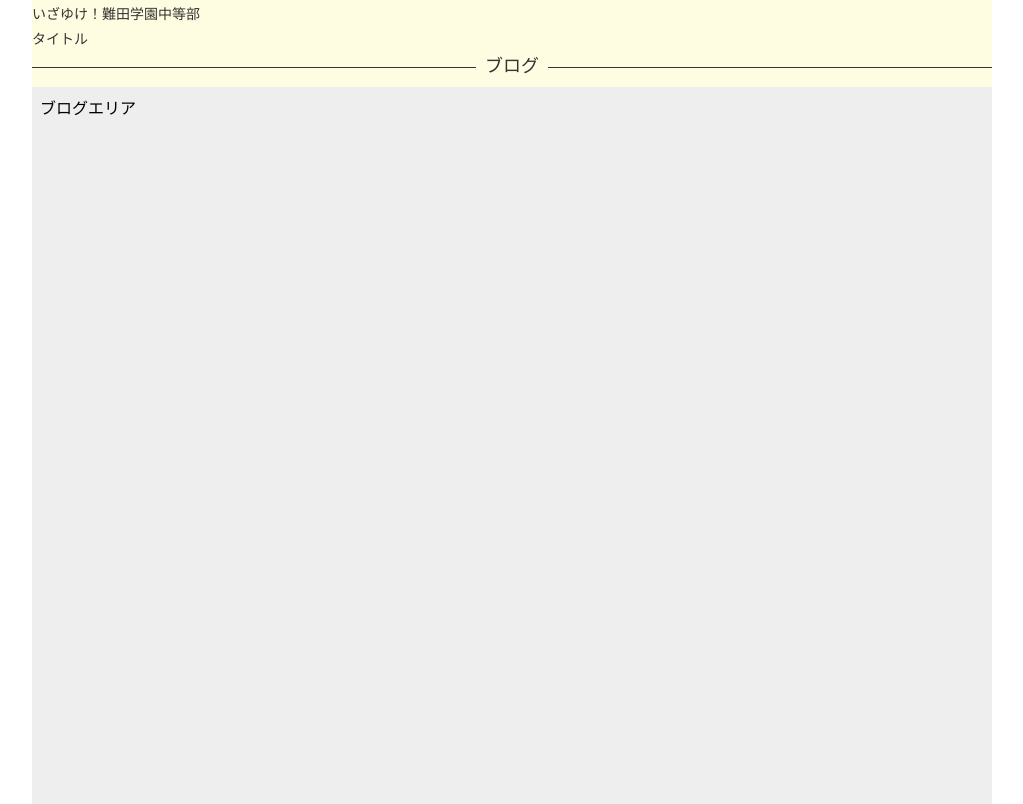
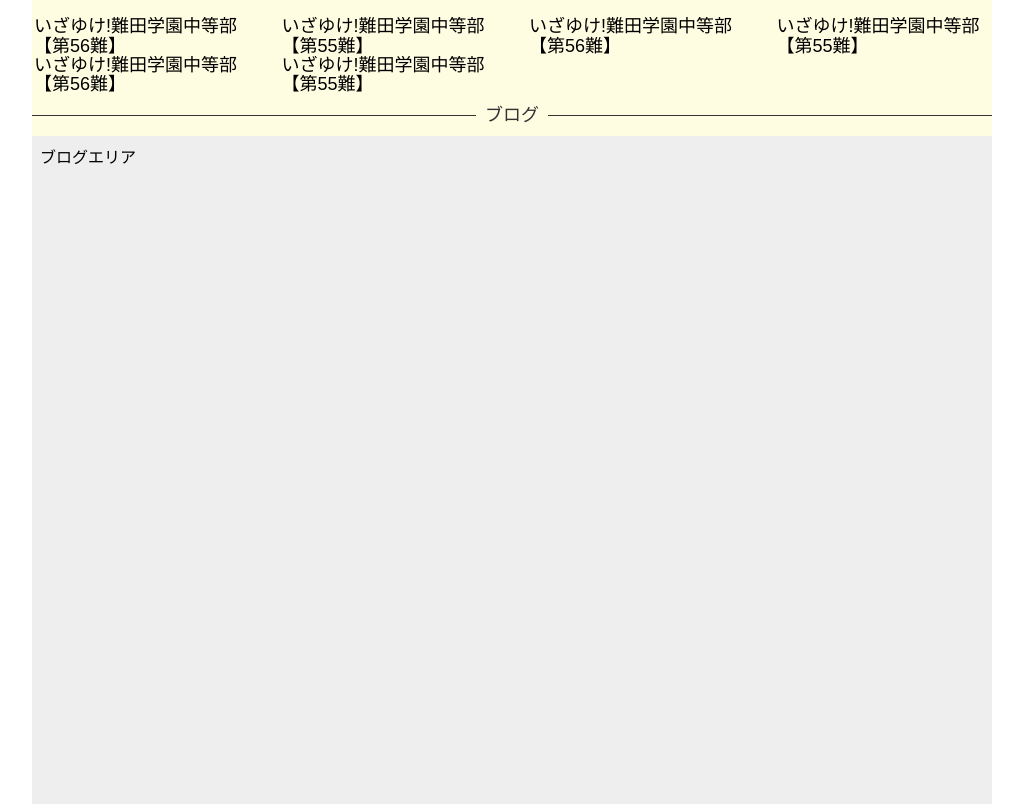
Before and after one commit to hm0524/portfolio01, a plain HTML site: page index.html in a window 1280 px wide. Shown: the part 1153-1957 px from the top of the page, without its empty margins (128-1151 px from the left). Drawn offline with Linux system fonts and the light colour scheme.

Commit message:
Add files via upload

```diff
--- /dev/null
+++ b/css/link-rotat.css
@@ -0,0 +1,75 @@
+.class-work-list a{
+	color: #000;
+	display: inline-block;
+	overflow: hidden;
+	vertical-align: top;
+	-webkit-perspective: 600px;
+	-moz-perspective: 600px;
+	-o-perspective: 600px;
+	-ms-perspective: 600px;
+	perspective: 600px;
+	-webkit-perspective-origin: 50% 50%;
+	-moz-perspective-origin: 50% 50%;
+	-o-perspective-origin: 50% 50%;
+	-ms-perspective-origin: 50% 50%;
+	perspective-origin: 50% 50%;
+}
+
+.class-work-list a span{
+	display: block;
+	position: relative;
+	padding: 0 2px;
+	-webkit-transition: all 400ms ease;
+	-moz-transition: all 400ms ease;
+	-o-transition: all 400ms ease;
+	-ms-transition: all 400ms ease;
+	transition: all 400ms ease;
+	-webkit-transform-origin: 50% 0%;
+	-moz-transform-origin: 50% 0%;
+	-o-transform-origin: 50% 0%;
+	-ms-transform-origin: 50% 0%;
+	transform-origin: 50% 0%;
+	-webkit-transform-style: preserve-3d;
+	-moz-transform-style: preserve-3d;
+	-o-transform-style: preserve-3d;
+	-ms-transform-style: preserve-3d;
+	transform-style: preserve-3d;
+}
+
+.class-work-list a:hover span {
+	background: #FBA746;
+	-webkit-transform: translate3d( 0px, 0px, -30px ) rotateX( 90deg );
+	-moz-transform: translate3d( 0px, 0px, -30px ) rotateX( 90deg );
+	-o-transform: translate3d( 0px, 0px, -30px ) rotateX( 90deg );
+	-ms-transform: translate3d( 0px, 0px, -30px ) rotateX( 90deg );
+	transform: translate3d( 0px, 0px, -30px ) rotateX( 90deg );
+}
+
+.class-work-list a span:after {
+	content: attr(data-subtitle);
+	display: block;
+	position: absolute;
+	left: 0;
+	top: 0;
+	padding: 0 2px;
+	color: #fff;
+	background: #FBA746;
+	-webkit-transform-origin: 50% 0%;
+	-moz-transform-origin: 50% 0%;
+	-o-transform-origin: 50% 0%;
+	-ms-transform-origin: 50% 0%;
+	transform-origin: 50% 0%;
+	-webkit-transform: translate3d( 0px, 105%, 0px ) rotateX( -90deg );
+	-moz-transform: translate3d( 0px, 105%, 0px ) rotateX( -90deg );
+	-o-transform: translate3d( 0px, 105%, 0px ) rotateX( -90deg );
+	-ms-transform: translate3d( 0px, 105%, 0px ) rotateX( -90deg );
+	transform: translate3d( 0px, 105%, 0px ) rotateX( -90deg );
+}
+
+.class-work-list .center {
+	text-align: center;
+}
+
+.class-work-list a {
+	text-align: left;
+}
--- a/css/style.css
+++ b/css/style.css
@@ -264,6 +264,8 @@ nav a {
 	margin-left: 0.5em;
 }
 
+/* ――――― 作品一覧 ――――― */
+
 
 /* ――――― sns アイコン ――――― */
 .clearfix{
--- a/index.html
+++ b/index.html
@@ -10,6 +10,7 @@
 		<link rel="stylesheet" type="text/css" href="css/slick.css" />
 		<link rel="stylesheet" type="text/css" href="css/style.css" />
 		<link rel="stylesheet" type="text/css" href="css/pick-up-title.css" />
+		<link rel="stylesheet" type="text/css" href="css/link-rotat.css" />
 
 	</head>
 	<body id="element-id">
--- a/js/script.js
+++ b/js/script.js
@@ -1,3 +1,28 @@
+/**
+ * 作品一覧(Model)
+ * @param  {Number} id
+ * @param  {String} title
+ * @param  {String} subtitle
+ * @param  {String} url
+ */
+var workListModel = Backbone.Model.extend({
+
+	// インスタンス生成時に設定するデフォルト値を定義
+	defaults: {
+		"id": "",
+		"title": "",
+		"subtitle": "",
+		"url": ""
+	},
+
+});
+
+/**
+ * 作品一覧(Collection)
+ */
+var workListCollection = Backbone.Collection.extend({
+	model: workListModel
+});
 
 var _Model = Backbone.Model.extend({
 	//constructor: function() {},
@@ -344,6 +369,9 @@ workListPaddingTop = function(xxx){
 
 };
 
+
+
+
 /**
  * ウインドウリサイズ完了(一応)処理
  */
@@ -370,8 +398,63 @@ workListPaddingTop = function(xxx){
 
 }());
 
+(function () {
 
-(function () {
+	var _workListCollection
+
+	/**
+	 * CSVデータをJSON形式に変換
+	 * @param  {Object} csvArray
+	 * @return {Object} jsonArray
+	 */
+	function csv2json(csvArray){
+		var jsonArray = [];
+
+		// 1行目から「項目名」の配列を生成する
+		var items = csvArray[0].split(',');
+
+		// CSVデータの配列の各行をループ処理する
+		//// 配列の先頭要素(行)は項目名のため処理対象外
+		//// 配列の最終要素(行)は空のため処理対象外
+		for (var i = 1; i < csvArray.length - 1; i++) {
+			var a_line = new Object();
+			// カンマで区切られた各データに分割する
+			var csvArrayD = csvArray[i].split(',');
+			//// 各データをループ処理する
+			for (var j = 0; j < items.length; j++) {
+				// 要素名：items[j]
+				// データ：csvArrayD[j]
+				a_line[items[j]] = csvArrayD[j];
+			}
+			jsonArray.push(a_line);
+		}
+		//console.debug(jsonArray);
+		return jsonArray;
+	}
+
+	/**
+	 * csvファイル読み込み
+	 * @param  {String} _fileName 読み込むファイル名
+	 */
+	readCsvData = function(_fileName){
+
+		$.get(_fileName,function(data){
+
+			var d = data.split('\n'); // 1行ごとに分割する
+			var jsonArray = csv2json(d); // JSON形式に変換
+
+			_workListCollection = new workListCollection([jsonArray]);
+
+			console.log("objs: " + JSON.stringify(_workListCollection));
+
+		})
+
+	};
+
+	readCsvData('worklist.csv');
+
+//	var objs = new Backbone.Collection([jsonWorklist]);
+//	console.log("objs: " + JSON.stringify(objs));
 
 	var _M = new _Model();
 	var _V = new _View({model:_M});
--- a/temp_top.html
+++ b/temp_top.html
@@ -18,8 +18,17 @@
 
 			<article id="id-work-list" class="class-work-list">
 				<h4 class="class-sub-title">作品一覧</h4>
-				<h5>いざゆけ！難田学園中等部</h5>
-				<h5>タイトル</h5>
+<!--				<h5>いざゆけ！難田学園中等部</h5>	-->
+				<div class="row center">
+					<h4>
+						<a href="#" class="col-md-3"><span data-subtitle="【第56難】奴らに気をつけろ">いざゆけ!難田学園中等部【第56難】</span></a>
+						<a href="#" class="col-md-3"><span data-subtitle="【第55難】臨海学校">いざゆけ!難田学園中等部【第55難】</span></a>
+						<a href="#" class="col-md-3"><span data-subtitle="【第56難】奴らに気をつけろ">いざゆけ!難田学園中等部【第56難】</span></a>
+						<a href="#" class="col-md-3"><span data-subtitle="【第55難】臨海学校">いざゆけ!難田学園中等部【第55難】</span></a>
+						<a href="#" class="col-md-3"><span data-subtitle="【第56難】奴らに気をつけろ">いざゆけ!難田学園中等部【第56難】</span></a>
+						<a href="#" class="col-md-3"><span data-subtitle="【第55難】臨海学校">いざゆけ!難田学園中等部【第55難】</span></a>
+					</h4>
+				</div>
 			</article>
 
 			<article id="id-blog" class="class-blog">
--- /dev/null
+++ b/worklist.csv
@@ -0,0 +1,3 @@
+id,title,subtitle,url
+1,いざゆけ!難田学園中等部【第56難】,【第56難】奴らに気をつけろ,nanda/nanda56.html
+2,いざゆけ!難田学園中等部【第55難】,【第55難】臨海学校,nanda/nanda55.html
```
Also changed, not shown: img/__image_slider_3.jpg (added), img/image_slider_1.jpg (added), img/image_slider_2.jpg (added), img/image_slider_3.jpg (added), img/image_slider_4.jpg (added), img/image_slider_5.jpg (added), img/image_slider_6.jpg (added), img/image_top.jpg (added).
